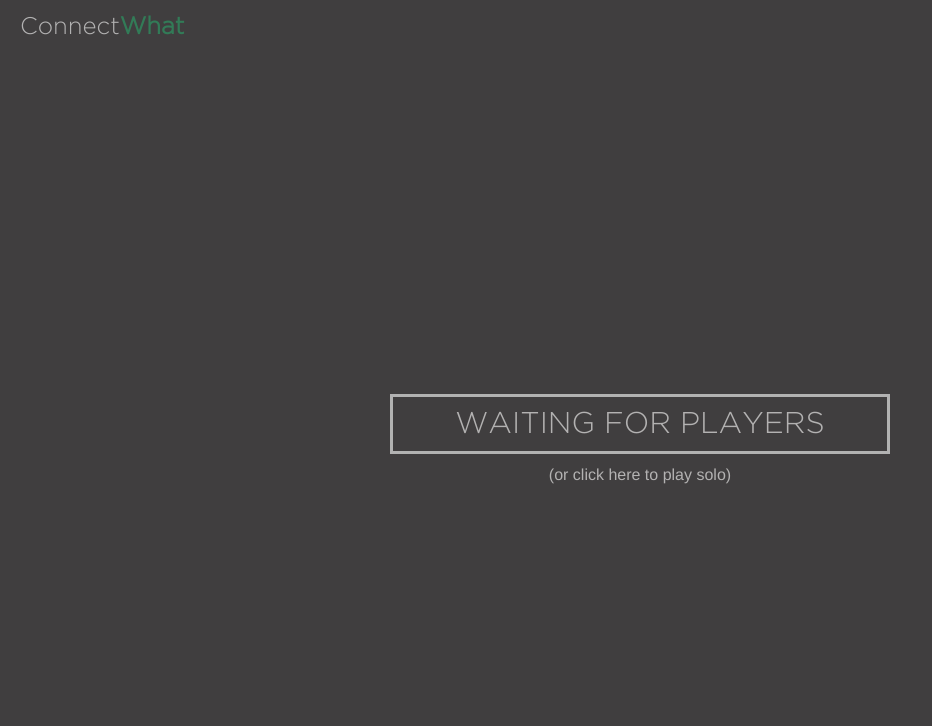
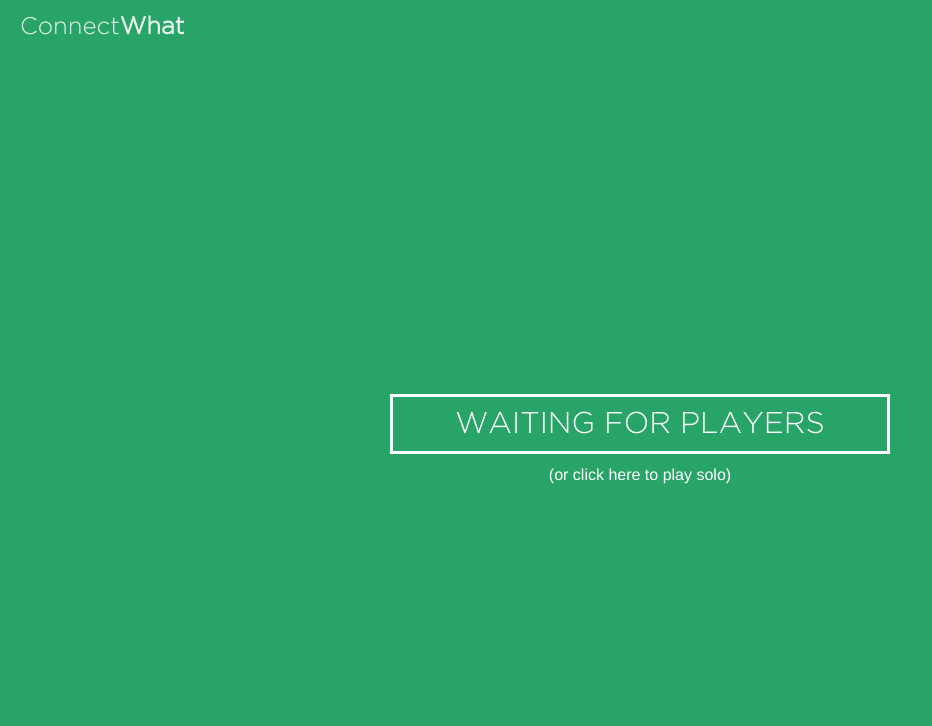
Before and after one commit to rkrishnan2012/ConnectWhat, a PHP site: page /playerRoom.html in a window 1280 px wide. Shown: the top 726 px of the page, without its empty margins (0-932 px from the left). Run offline with PHP 8.4, Linux system fonts and the light colour scheme; some libraries are stand-ins or nearby versions.

Commit message:
ui updates

```diff
--- a/public/css/login.css
+++ b/public/css/login.css
@@ -100,6 +100,7 @@ body {
 }
 
 .connectWhatTitle{
+    margin-top: 50px;
     margin-bottom: 10vh;
     color: #29a468;
     font-size: 30pt;
--- a/public/css/playerRoom.css
+++ b/public/css/playerRoom.css
@@ -4,11 +4,11 @@
 }
 
 body {
-	background-color: #403E3F;
+	background-color: #29a468;
 }
 .appText {
     color: white;
-    opacity: .6;
+    opacity: .9;
     font-family: Gotham-Light;
     font-size: 24px;
     padding-left: 10px;
@@ -66,13 +66,13 @@ body {
 	cursor: pointer;
 }
 .gameStatus{
-	color: #b3b2b2;
+	color: white;
     font-size: 30px;
     font-family: 'Gotham-Light';
     margin-left: auto;
     margin-right: auto;
     margin-top: 40px;
-    border: 3px solid #b2b2b2;
+    border: 3px solid white;
     height: 60px;
     padding-top: 10px;
     text-align: center;
@@ -98,7 +98,7 @@ body {
 }
 
 .playsolo {
-    color: #b3b2b2;
+    color: white;
     margin-top: 10px;
     font-size: 12pt;
 }
@@ -122,7 +122,7 @@ body {
 }
 
 .appText b {
-    color: #29a468;
+    color: white;
 }
 
 .circle {
--- a/public/js/playerRoom.js
+++ b/public/js/playerRoom.js
@@ -15,8 +15,8 @@ function loadUserPage() {
         window.location = "/";
     }
     pg = particleground(document.getElementById('dotsBkg'), {
-        dotColor: 'rgba(41, 164, 104, 0.10)',
-        lineColor: 'rgba(41, 164, 104, 0.05)'
+        dotColor: 'rgba(255, 255, 255, 0.05)',
+        lineColor: 'rgba(255, 255, 255, 0.08)'
     });
     socket = io('/');
     socket.on('connect', function() {
@@ -176,6 +176,7 @@ function showTree(game) {
         children: []
     };
     var rootItem = prev;
+    $(".currentword").text(game._paths[idx][game._paths[idx].length - 2][0]);
     for (var i = 1; i < game._paths[idx].length; i++) {
         if (i == game._paths[idx].length - 1) {
             $(".choicesTable tbody").remove();
@@ -434,7 +435,7 @@ function animateCircles(players) {
 function addCirclePlayerImageToDiv(divClassName, svgClassName, player, size) {
     getFbProPicUrl(player, function(imageUrl) {
         var circleCode = '<svg class="' + svgClassName + ' circle" viewBox="0 0 210 210" width="' + size + 'px" height="' + size + 'px" xmlns="http://www.w3.org/2000/svg">\
-                                        <path d="M5,105a100,100 0 1,0 200,0a100,100 0 1,0 -200,0" stroke="#29a468" stroke-width="5" \
+                                        <path d="M5,105a100,100 0 1,0 200,0a100,100 0 1,0 -200,0" stroke="#19613e" stroke-width="5" \
                                         fill="none" stroke-dasharray="988.00 988.00"stroke-dashoffset="988.00"></path></svg>';
         $("." + divClassName).append(circleCode);
         $("." + svgClassName).css("display", "inline");
--- a/public/playerRoom.html
+++ b/public/playerRoom.html
@@ -45,8 +45,8 @@
     <div class="treeViewContent"></div>
     <div class="rightInfoBox">
       <div class="duringGame">
-        <p class="instruction">Pick the next word</p>
-        <p class="subtext">(hint: choose whatever is most relevant to previous word)</p>
+        <p class="instruction">Pick the closest word to <i class="currentword"></i></p>
+        <!-- <p class="subtext">(hint: choose whatever is most relevant to previous word)</p> -->
         <table class="choicesTable">
         </table>
       </div>
```
Also changed, not shown: other parts of public/css/playerRoom.css (+23 -16 lines).
